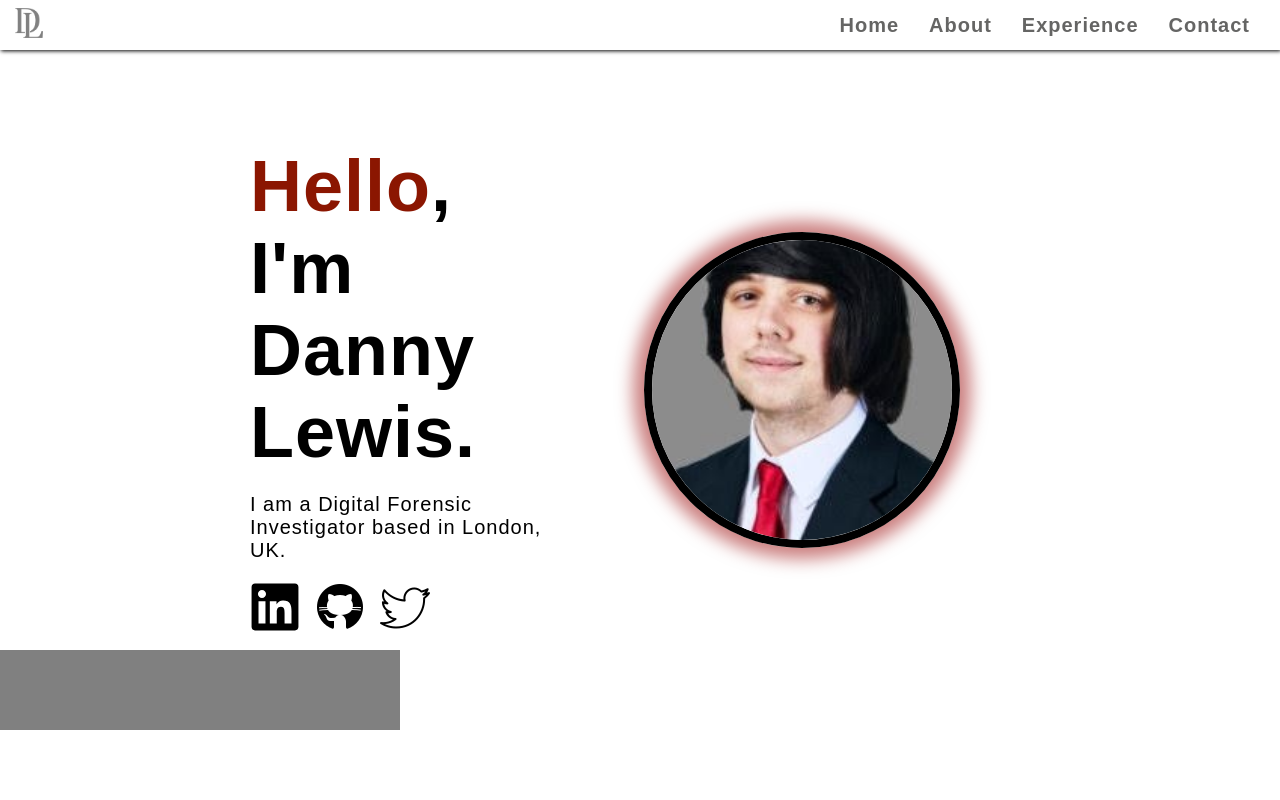
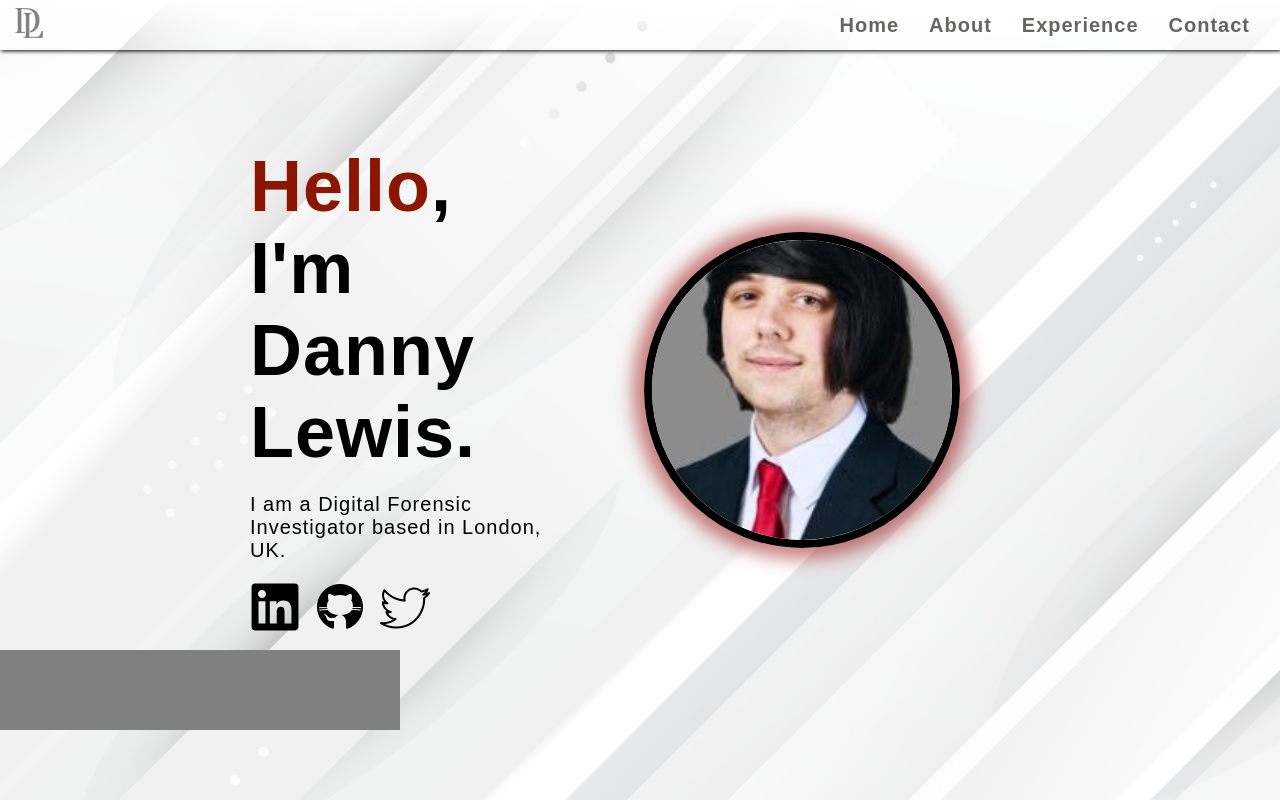
Before and after one commit to AcroZite/dl-portfolio, a website: page index.html in a window 1280 px wide. Drawn offline with Linux system fonts and the light colour scheme.

Commit message:
Changing the website background image

```diff
--- a/style.css
+++ b/style.css
@@ -1,7 +1,7 @@
 html,
 body {
   margin: 0px;
-  background-image: url(../SE/images/background3.jpg);
+  background-image: url(../dl-portfolio/images/background3.jpg);
   background-size: cover;
   font-family: "Bebas Neue", "Arial", sans-serif;
   letter-spacing: 1px;
```
